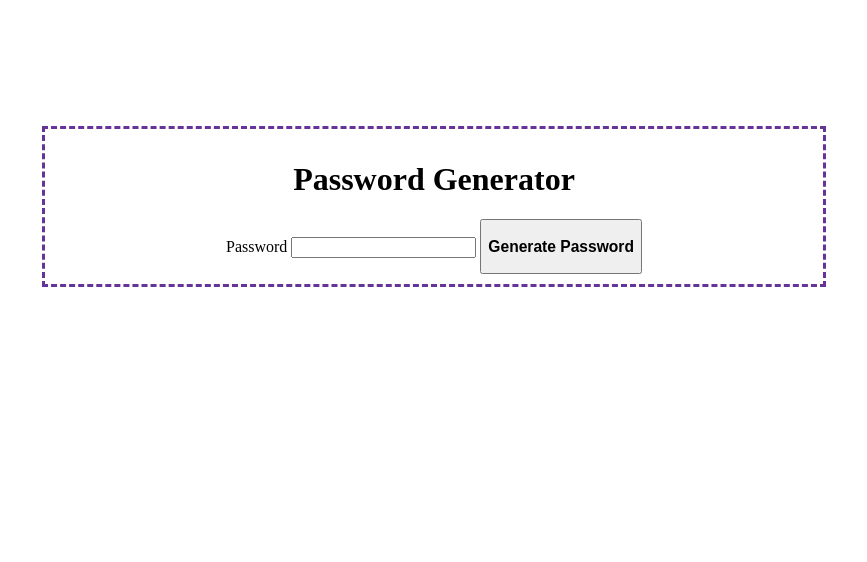
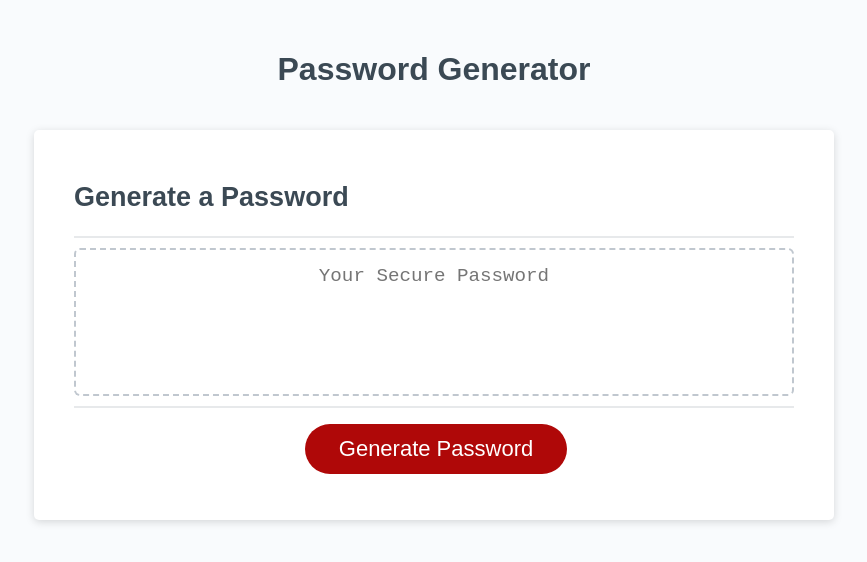
Before and after one commit to cdehek/javascript-password-generator, a plain HTML site: page index.html in a window 1280 px wide. Shown: the whole page, without its empty margins (206-1073 px from the left). Drawn offline with Linux system fonts and the light colour scheme.

Commit message:
fixed link to style/js also finished adding if statements

```diff
--- a/assets/css/style.css
+++ b/assets/css/style.css
@@ -1,7 +1,137 @@
-.title {
-    margin: 10% auto;
-    width: 60%;
-    border: 3px dashed rebeccapurple;
-    padding: 10px;
-    text-align: center;
+*,
+*::before,
+*::after {
+  box-sizing: border-box;
 }
+
+html,
+body,
+.wrapper {
+  height: 100%;
+  margin: 0;
+  padding: 0;
+}
+
+body {
+  font-family: sans-serif;
+  background-color: #f9fbfd;
+}
+
+.wrapper {
+  padding-top: 30px;
+  padding-left: 20px;
+  padding-right: 20px;
+}
+
+header {
+  text-align: center;
+  padding: 20px;
+  padding-top: 0px;
+  color: hsl(206, 17%, 28%);
+}
+
+.card {
+  background-color: hsl(0, 0%, 100%);
+  border-radius: 5px;
+  border-width: 1px;
+  box-shadow: rgba(0, 0, 0, 0.15) 0px 2px 8px 0px;
+  color: hsl(206, 17%, 28%);
+  font-size: 18px;
+  margin: 0 auto;
+  max-width: 800px;
+  padding: 30px 40px;
+}
+
+.card-header::after {
+  content: " ";
+  display: block;
+  width: 100%;
+  background: #e7e9eb;
+  height: 2px;
+}
+
+.card-body {
+  min-height: 100px;
+}
+
+.card-footer {
+  text-align: center;
+}
+
+.card-footer::before {
+  content: " ";
+  display: block;
+  width: 100%;
+  background: #e7e9eb;
+  height: 2px;
+}
+
+.card-footer::after {
+  content: " ";
+  display: block;
+  clear: both;
+}
+
+.btn {
+  border: none;
+  background-color: hsl(360, 91%, 36%);
+  border-radius: 25px;
+  box-shadow: rgba(0, 0, 0, 0.1) 0px 1px 6px 0px rgba(0, 0, 0, 0.2) 0px 1px 1px
+    0px;
+  color: hsl(0, 0%, 100%);
+  display: inline-block;
+  font-size: 22px;
+  line-height: 22px;
+  margin: 16px 16px 16px 20px;
+  padding: 14px 34px;
+  text-align: center;
+  cursor: pointer;
+}
+
+button[disabled] {
+  cursor: default;
+  background: #c0c7cf;
+}
+
+.float-right {
+  float: right;
+}
+
+#password {
+  -webkit-appearance: none;
+  -moz-appearance: none;
+  appearance: none;
+  border: none;
+  display: block;
+  width: 100%;
+  padding-top: 15px;
+  padding-left: 15px;
+  padding-right: 15px;
+  padding-bottom: 85px;
+  font-size: 1.2rem;
+  text-align: center;
+  margin-top: 10px;
+  margin-bottom: 10px;
+  border: 2px dashed #c0c7cf;
+  border-radius: 6px;
+  resize: none;
+  overflow: hidden;
+}
+
+@media (max-width: 690px) {
+  .btn {
+    font-size: 1rem;
+    margin: 16px 0px 0px 0px;
+    padding: 10px 15px;
+  }
+
+  #password {
+    font-size: 1rem;
+  }
+}
+
+@media (max-width: 500px) {
+  .btn {
+    font-size: 0.8rem;
+  }
+}
--- a/assets/script.js
+++ /dev/null
@@ -1 +0,0 @@
-var char = 'abcdefghijklmnopqrstuvwxyzABCDEFGHIJKLMNOPQRSTUVWXYZ'
--- a/assets/script/script.js
+++ b/assets/script/script.js
@@ -40,6 +40,32 @@ function generatePassword() {
 
       // Assign an action to the password parameters
       var passwordCharacters = []
+      if (confirmSpecialCharacter) {
+        passwordCharacters = passwordCharacters.concat(specialChar)
+      }
+
+      if (confirmNumericCharacter) {
+        passwordCharacters = passwordCharacters.concat(number)
+      }
+
+      if (confirmLowerCase) {
+        passwordCharacters = passwordCharacters.concat(alphaLower)
+      }
+
+      if (confirmUpperCase) {
+        passwordCharacters = passwordCharacters.concat(alphaUpper)
+      }
+
+        console.log(passwordCharacters)
+
+        // Empty string to be filled based on for loop selecting random characters from the array
+        var randomPassword = ""
+
+        for (var i = 0; i < confirmLength; i++) {
+          randomPassword = randomPassword + passwordCharacters[Math.floor(Math.random() * passwordCharacters.length)];
+          console.log(randomPassword)
+        }
+        return randomPassword;
 
 
 }
--- a/index.html
+++ b/index.html
@@ -1,23 +1,34 @@
 <!DOCTYPE html>
 <html lang="en">
-<head>
-    <meta charset="UTF-8">
-    <meta name="viewport" content="width=device-width, initial-scale=1.0">
-    <title>Document</title>
-    <link rel="stylesheet" href="./assets/css/style.css">
-</head>
-<body>
-    <div class="title">
+  <head>
+    <meta charset="UTF-8" />
+    <meta name="viewport" content="width=device-width, initial-scale=1.0" />
+    <meta http-equiv="X-UA-Compatible" content="ie=edge" />
+    <title>Password Generator</title>
+    <link rel="stylesheet" href="./assets/css/style.css" />
+  </head>
+  <body>
+    <div class="wrapper">
+      <header>
         <h1>Password Generator</h1>
-        <form>
-            <label for="Password">Password</label>
-            <input type="text" id="pass-output">
-            <button>
-                <h3>Generate Password</h3>
-            </button>
-
-        </form>
+      </header>
+      <div class="card">
+        <div class="card-header">
+          <h2>Generate a Password</h2>
+        </div>
+        <div class="card-body">
+          <textarea
+            readonly
+            id="password"
+            placeholder="Your Secure Password"
+            aria-label="Generated Password"
+          ></textarea>
+        </div>
+        <div class="card-footer">
+          <button id="generate" class="btn">Generate Password</button>
+        </div>
+      </div>
     </div>
-    <script src="./assets/script.js"></script>
-</body>
+    <script src="./assets/script/script.js"></script>
+  </body>
 </html>
```
